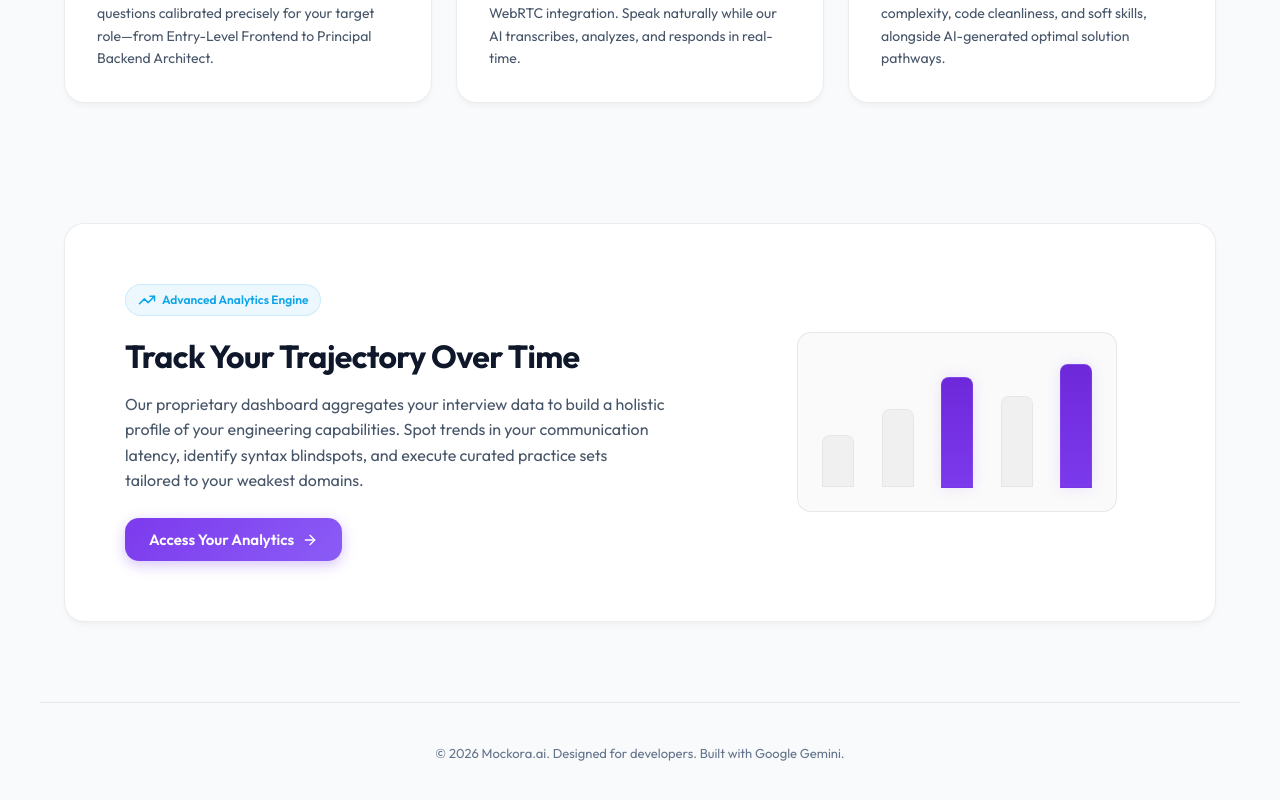
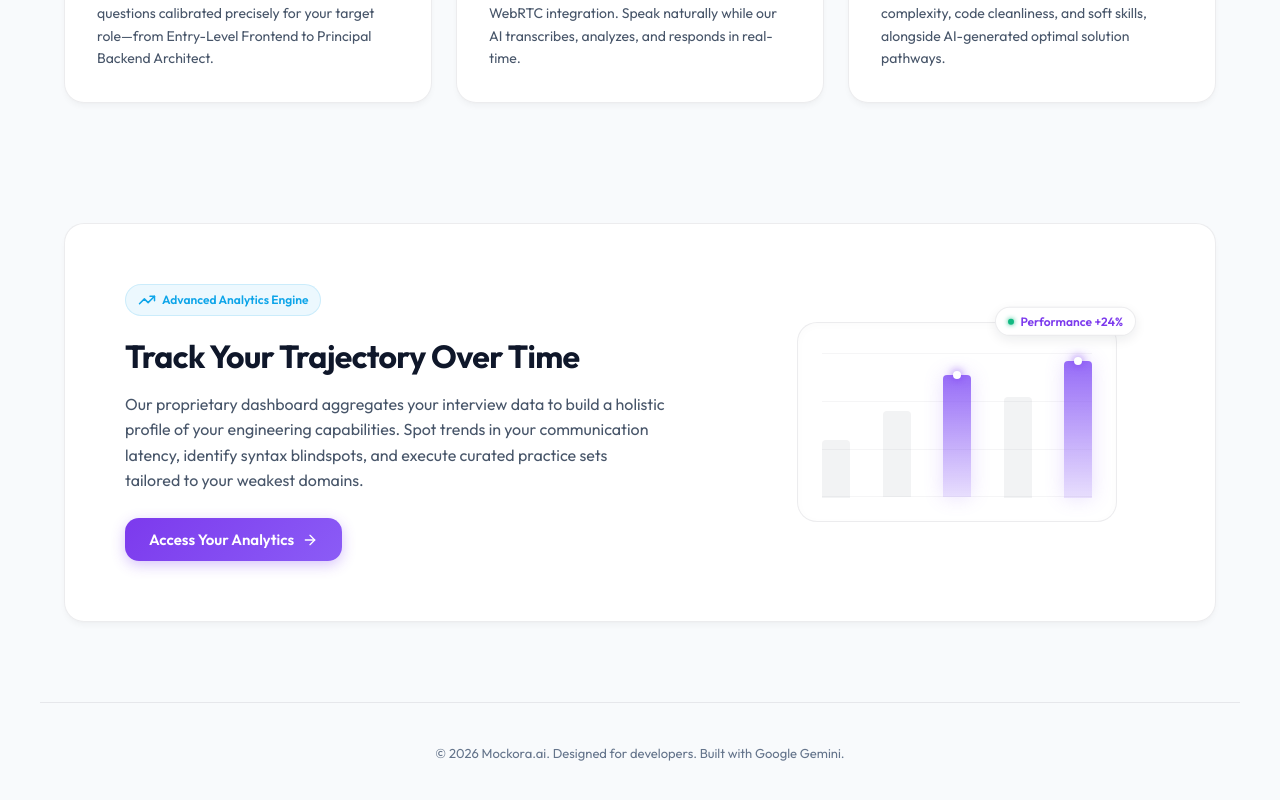
Before and after one commit to Gnanaprakash7272/ai-interview, a Next.js app: page / in a window 1280 px wide. Shown: the part 942-1742 px from the top of the page. Built offline with nearby package versions, Linux system fonts and the light colour scheme; no server answers.

Commit message:
ui: Modernize mock graph with grid lines, tooltips and glowing bar dots

```diff
--- a/src/app/globals.css
+++ b/src/app/globals.css
@@ -464,17 +464,34 @@ p {
 }
 
 .mock-graph {
-  background: rgba(15, 23, 42, 0.02);
+  background: rgba(255, 255, 255, 0.4);
   border: 1px solid var(--border);
-  border-radius: var(--radius-md);
+  border-radius: var(--radius-lg);
+  box-shadow: inset 0 2px 10px rgba(0,0,0,0.02);
   width: 100%;
   max-width: 320px;
-  height: 180px;
-  padding: 24px;
+  height: 200px;
+  padding: 30px 24px 24px;
   display: flex;
   align-items: flex-end;
   position: relative;
-  overflow: hidden;
+  overflow: visible;
+}
+
+.graph-grid {
+  position: absolute;
+  top: 0; left: 0; right: 0; bottom: 0;
+  display: flex;
+  flex-direction: column;
+  justify-content: space-between;
+  padding: 30px 24px 24px;
+  pointer-events: none;
+}
+
+.grid-line {
+  width: 100%;
+  height: 1px;
+  background: rgba(15, 23, 42, 0.04);
 }
 
 .mock-bar-container {
@@ -483,23 +500,69 @@ p {
   align-items: flex-end;
   width: 100%;
   height: 100%;
+  position: relative;
+  z-index: 2;
 }
 
 .mock-bar {
-  width: 32px;
-  background: rgba(15, 23, 42, 0.04);
-  border: 1px solid rgba(15, 23, 42, 0.04);
-  border-radius: var(--radius-sm) var(--radius-sm) 0 0;
+  width: 28px;
+  background: rgba(15, 23, 42, 0.05);
+  border-radius: 4px 4px 0 0;
   animation: barGrow 1.5s cubic-bezier(0.16, 1, 0.3, 1) forwards;
   animation-delay: var(--delay);
   opacity: 0;
   transform-origin: bottom;
+  position: relative;
 }
 
 .mock-bar.highlight {
-  background: linear-gradient(to top, var(--primary), var(--primary-hover));
-  border-color: rgba(139, 92, 246, 0.3);
-  box-shadow: 0 0 15px 0 var(--primary-glow);
+  background: linear-gradient(to top, rgba(139, 92, 246, 0.2), rgba(139, 92, 246, 0.9));
+  box-shadow: 0 0 20px rgba(139, 92, 246, 0.2);
+  border: none;
+}
+
+.bar-glow-dot {
+  position: absolute;
+  top: -4px;
+  left: 50%;
+  transform: translateX(-50%);
+  width: 8px;
+  height: 8px;
+  background: #fff;
+  border-radius: 50%;
+  box-shadow: 0 0 10px var(--primary);
+}
+
+.floating-tooltip {
+  position: absolute;
+  top: -15px;
+  right: -20px;
+  background: #ffffff;
+  border: 1px solid var(--border);
+  border-radius: 20px;
+  padding: 6px 12px;
+  display: flex;
+  align-items: center;
+  gap: 6px;
+  font-size: 12px;
+  font-weight: 600;
+  color: var(--primary);
+  box-shadow: 0 4px 12px rgba(15, 23, 42, 0.08);
+  animation: floatTooltip 3s ease-in-out infinite;
+  z-index: 10;
+}
+
+.tooltip-dot {
+  width: 6px;
+  height: 6px;
+  background: var(--color-success);
+  border-radius: 50%;
+  box-shadow: 0 0 5px var(--color-success);
+}
+
+@keyframes floatTooltip {
+  0%, 100% { transform: translateY(0); }
+  50% { transform: translateY(-5px); }
 }
 
 @keyframes barGrow {
--- a/src/app/page.tsx
+++ b/src/app/page.tsx
@@ -103,12 +103,26 @@ export default async function Home() {
           </div>
           <div className="hook-visual">
             <div className="mock-graph">
+              <div className="graph-grid">
+                <div className="grid-line"></div>
+                <div className="grid-line"></div>
+                <div className="grid-line"></div>
+                <div className="grid-line"></div>
+              </div>
               <div className="mock-bar-container">
                 <div className="mock-bar" style={{ height: "40%", "--delay": "0.1s" } as any}></div>
                 <div className="mock-bar" style={{ height: "60%", "--delay": "0.2s" } as any}></div>
-                <div className="mock-bar highlight" style={{ height: "85%", "--delay": "0.3s" } as any}></div>
+                <div className="mock-bar highlight" style={{ height: "85%", "--delay": "0.3s" } as any}>
+                  <div className="bar-glow-dot"></div>
+                </div>
                 <div className="mock-bar" style={{ height: "70%", "--delay": "0.4s" } as any}></div>
-                <div className="mock-bar highlight" style={{ height: "95%", "--delay": "0.5s" } as any}></div>
+                <div className="mock-bar highlight" style={{ height: "95%", "--delay": "0.5s" } as any}>
+                  <div className="bar-glow-dot"></div>
+                </div>
+              </div>
+              <div className="floating-tooltip">
+                <div className="tooltip-dot"></div>
+                <span>Performance +24%</span>
               </div>
             </div>
           </div>
```
